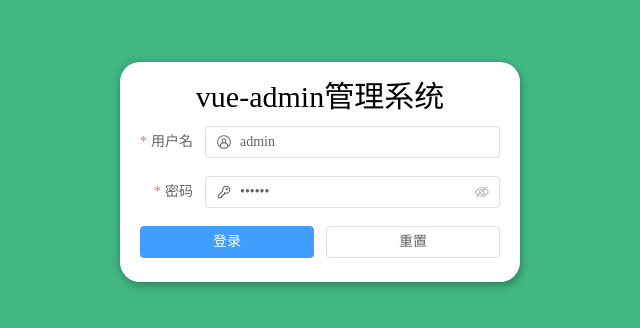
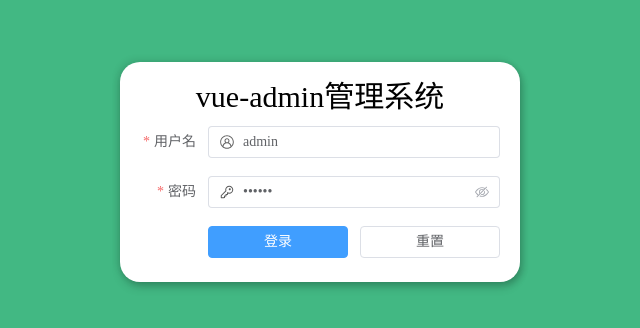
Before and after one commit to Cao007/vue-admin, a Vue app: page /#/login in a window 1280 px wide. Shown: the part 228-556 px from the top of the page, without its empty margins (320-960 px from the left). Built offline with nearby package versions, Linux system fonts and the light colour scheme.

Commit message:
fix: 控制台label宽度警告

```diff
--- a/src/views/login/index.vue
+++ b/src/views/login/index.vue
@@ -6,7 +6,7 @@
         ref="loginFormRef"
         :model="loginFormData"
         :rules="rules"
-        label-width="auto"
+        label-width="68px"
         status-icon
       >
         <el-form-item label="用户名" prop="username">
```
